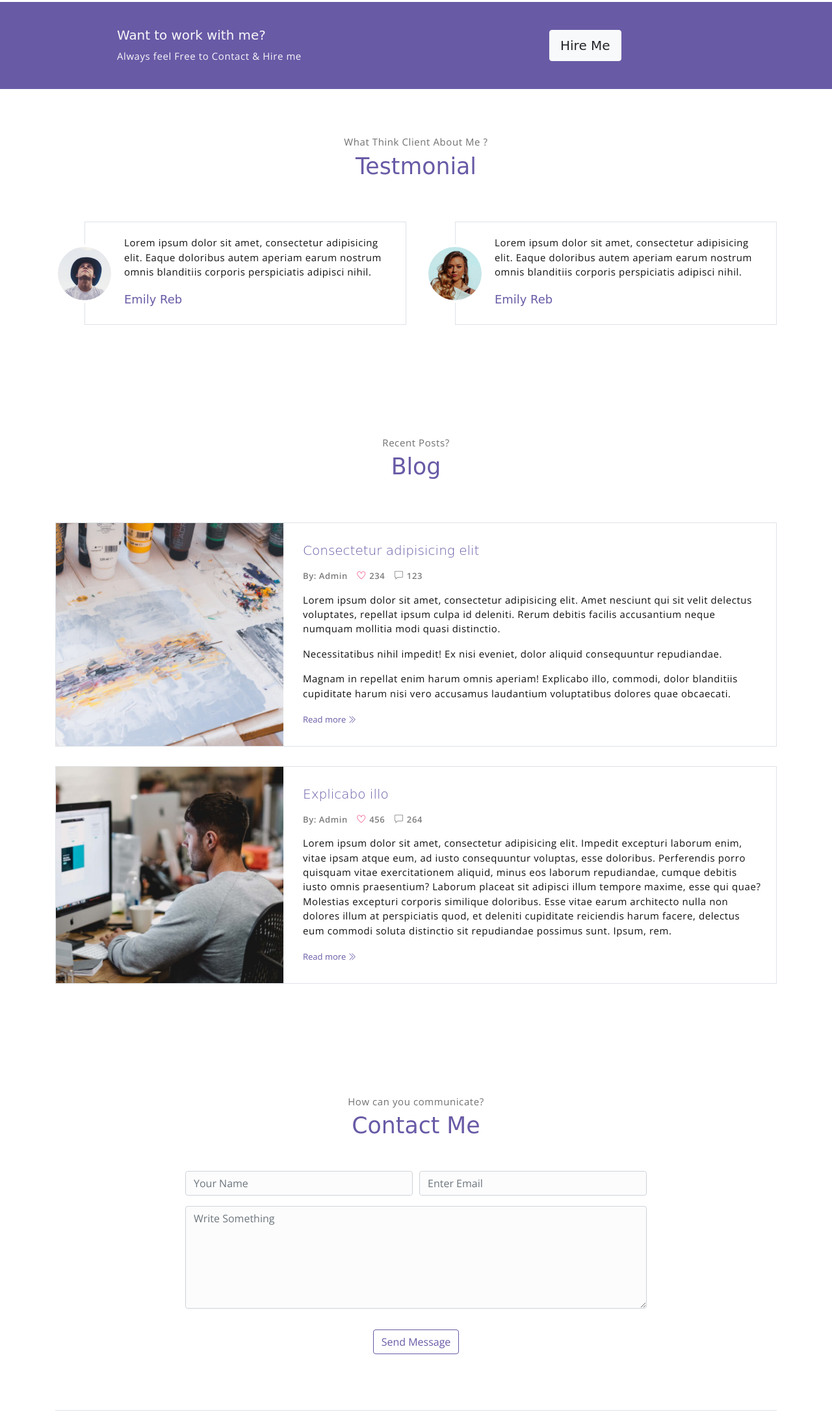
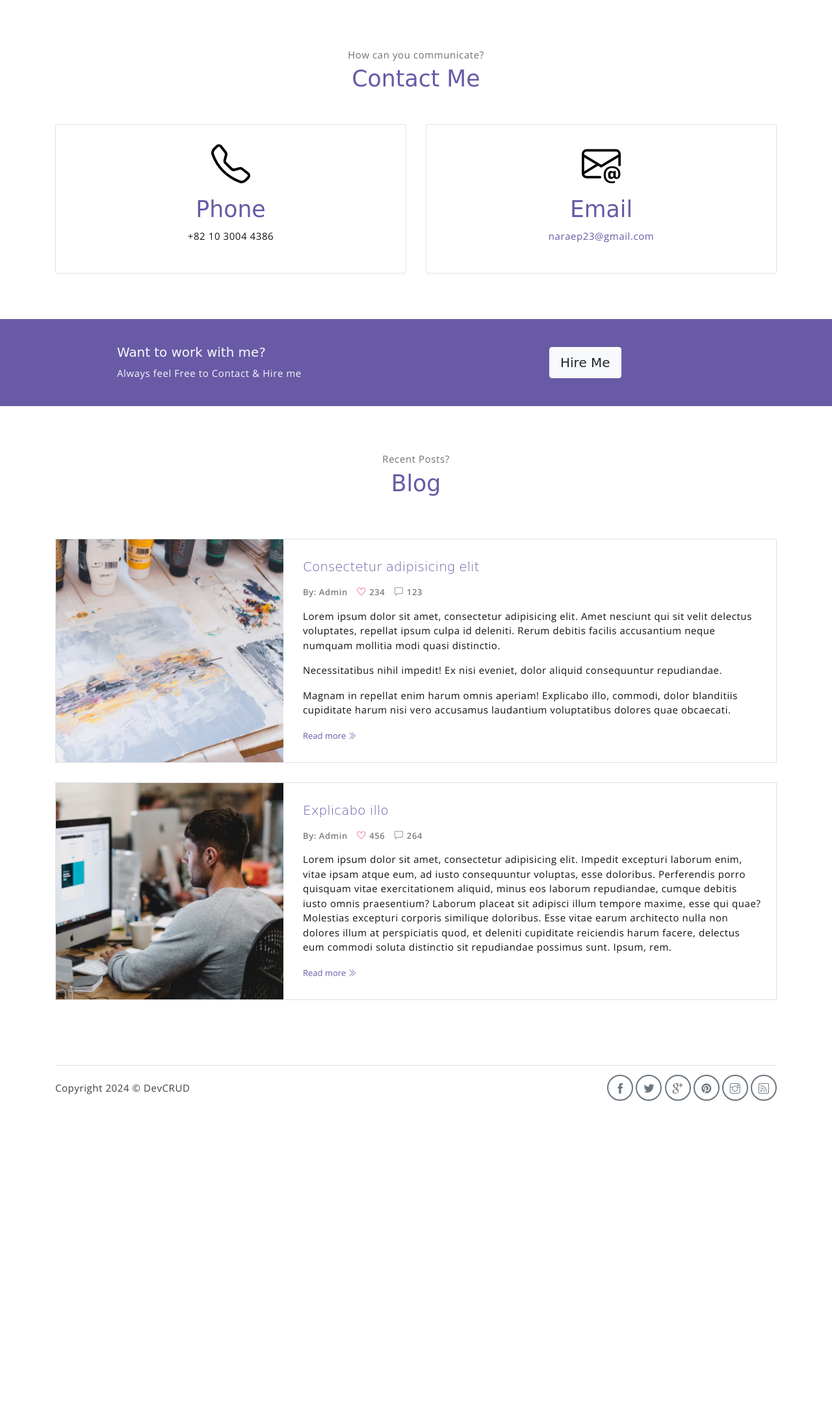
Before and after one commit to NaraeP/Portfolio_ver.2, a website: page index.html in a window 1280 px wide. Shown: the part 3791-5964 px from the top of the page at 65% size. After the commit the page ends 5500 px from the top, so only its background shows below. Drawn offline with nearby package versions, Linux system fonts and the light colour scheme; a web font is replaced by a local one.

Commit message:
feat: add contact

```diff
--- a/index.html
+++ b/index.html
@@ -354,6 +354,41 @@
         </div> <!-- end of container -->
     </section><!-- end of pricing section -->
 
+    <!-- contact section -->
+    <section class="section" id="contact">
+        <div class="container text-center">
+            <p class="section-subtitle">How can you communicate?</p>
+            <h6 class="section-title mb-5">Contact Me</h6>
+
+            <!-- row -->
+            <div class="row">
+                <div class="col-md-6">
+                    <div class="contact-card">
+                        <div class="icon-box">
+                            <img src="assets/imgs/telephone.svg" alt="">
+                        </div>
+                        <div>
+                            <h6 class="testimonial-card-title">Phone</h6>
+                            <p>+82 10 3004 4386</p>
+                        </div>
+                    </div>
+                </div>
+                <div class="col-md-6">
+                    <div class="contact-card">
+                        <div class="icon-box">
+                            <img src="assets/imgs/envelope-at.svg" alt="">
+                        </div>
+                        <div>
+                            <h6 class="testimonial-card-title">Email</h6>
+                            <p><a target="_blank" href="mailto:naraep23@gmail.com">naraep23@gmail.com</a></p>
+                        </div>
+                    </div>
+                </div>
+            </div><!-- end of row -->
+
+        </div><!-- end of container -->
+    </section><!-- end of contact section -->
+
     <!-- section -->
     <section class="section-sm bg-primary">
         <!-- container -->
@@ -370,40 +405,6 @@
             </div> <!-- end of row -->
         </div> <!-- end of container -->
     </section> <!-- end of section -->
-
-    <!-- testimonial section -->
-    <section class="section" id="testmonial">
-        <div class="container text-center">
-            <p class="section-subtitle">What Think Client About Me ?</p>
-            <h6 class="section-title mb-6">Testmonial</h6>
-
-            <!-- row -->
-            <div class="row">
-                <div class="col-md-6">
-                    <div class="testimonial-card">
-                        <div class="testimonial-card-img-holder">
-                            <img src="assets/imgs/avatar2.jpg" class="testimonial-card-img" alt="Download free bootstrap 4 landing page, free boootstrap 4 templates, Download free bootstrap 4.1 landing page, free boootstrap 4.1.1 templates, meyawo Landing page">
-                        </div>
-                        <div class="testimonial-card-body">
-                            <p class="testimonial-card-subtitle">Lorem ipsum dolor sit amet, consectetur adipisicing elit. Eaque doloribus autem aperiam earum nostrum omnis blanditiis corporis perspiciatis adipisci nihil.</p>
-                            <h6 class="testimonial-card-title">Emily Reb</h6>
-                        </div>
-                    </div>
-                </div>
-                <div class="col-md-6">
-                    <div class="testimonial-card">
-                        <div class="testimonial-card-img-holder">
-                            <img src="assets/imgs/avatar3.jpg" class="testimonial-card-img" alt="Download free bootstrap 4 landing page, free boootstrap 4 templates, Download free bootstrap 4.1 landing page, free boootstrap 4.1.1 templates, meyawo Landing page">
-                        </div>
-                        <div class="testimonial-card-body">
-                            <p class="testimonial-card-subtitle">Lorem ipsum dolor sit amet, consectetur adipisicing elit. Eaque doloribus autem aperiam earum nostrum omnis blanditiis corporis perspiciatis adipisci nihil.</p>
-                            <h6 class="testimonial-card-title">Emily Reb</h6>
-                        </div>
-                    </div>
-                </div>
-            </div>
-        </div> <!-- end of container -->
-    </section> <!-- end of testimonial section -->
 
     <!-- blog section -->
     <section class="section" id="blog">
@@ -456,31 +457,6 @@
         </div><!-- end of container -->
     </section><!-- end of blog section -->
 
-    <!-- contact section -->
-    <section class="section" id="contact">
-        <div class="container text-center">
-            <p class="section-subtitle">How can you communicate?</p>
-            <h6 class="section-title mb-5">Contact Me</h6>
-            <!-- contact form -->
-            <form action="" class="contact-form col-md-10 col-lg-8 m-auto">
-                <div class="form-row">
-                    <div class="form-group col-sm-6">
-                        <input type="text" size="50" class="form-control" placeholder="Your Name" required>
-                    </div>
-                    <div class="form-group col-sm-6">
-                        <input type="email" class="form-control" placeholder="Enter Email"requried>
-                    </div>
-                    <div class="form-group col-sm-12">
-                        <textarea name="comment" id="comment" rows="6"   class="form-control" placeholder="Write Something"></textarea>
-                    </div>
-                    <div class="form-group col-sm-12 mt-3">
-                        <input type="submit" value="Send Message" class="btn btn-outline-primary rounded">
-                    </div>
-                </div>
-            </form><!-- end of contact form -->
-        </div><!-- end of container -->
-    </section><!-- end of contact section -->
-
     <!-- footer -->
     <div class="container">
         <footer class="footer">
```
Also changed, not shown: assets/css/meyawo.css, assets/imgs/envelope-at.svg (added), assets/imgs/telephone-fill.svg (added), assets/imgs/telephone.svg (added).
